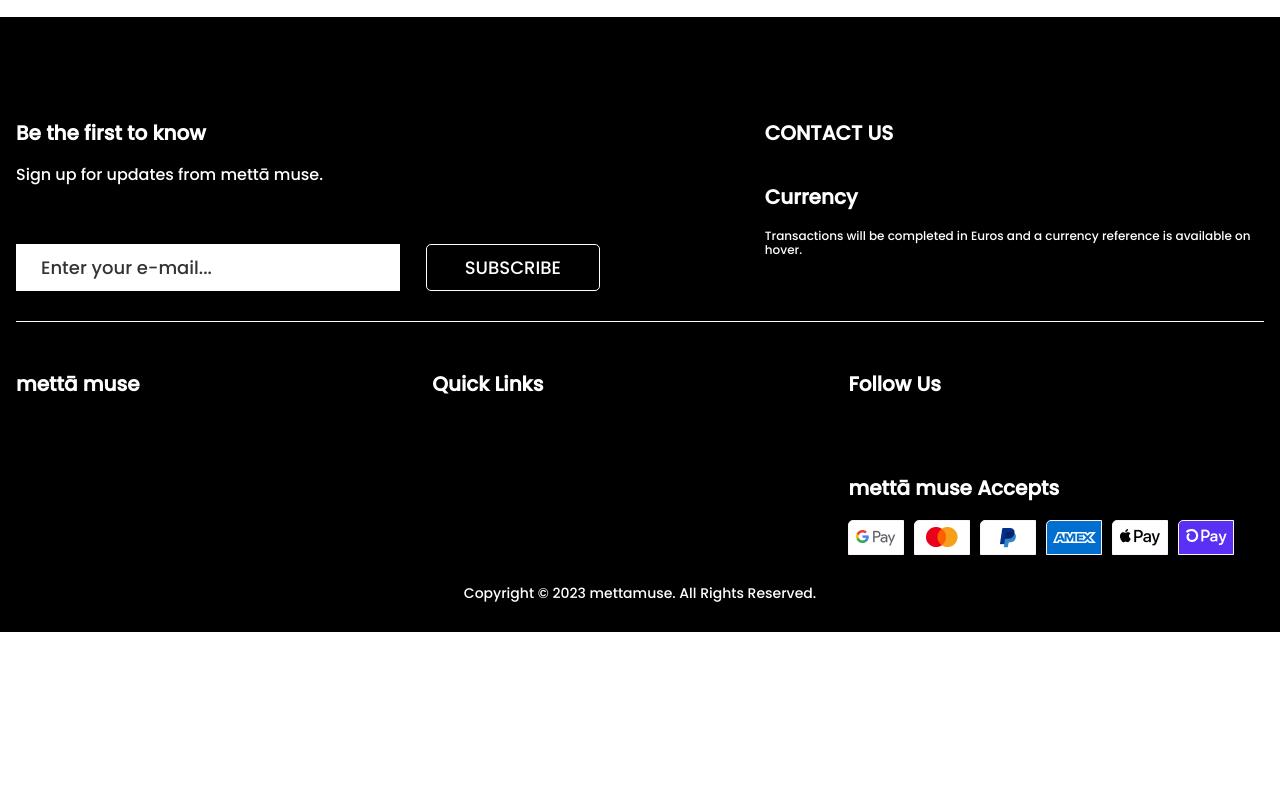
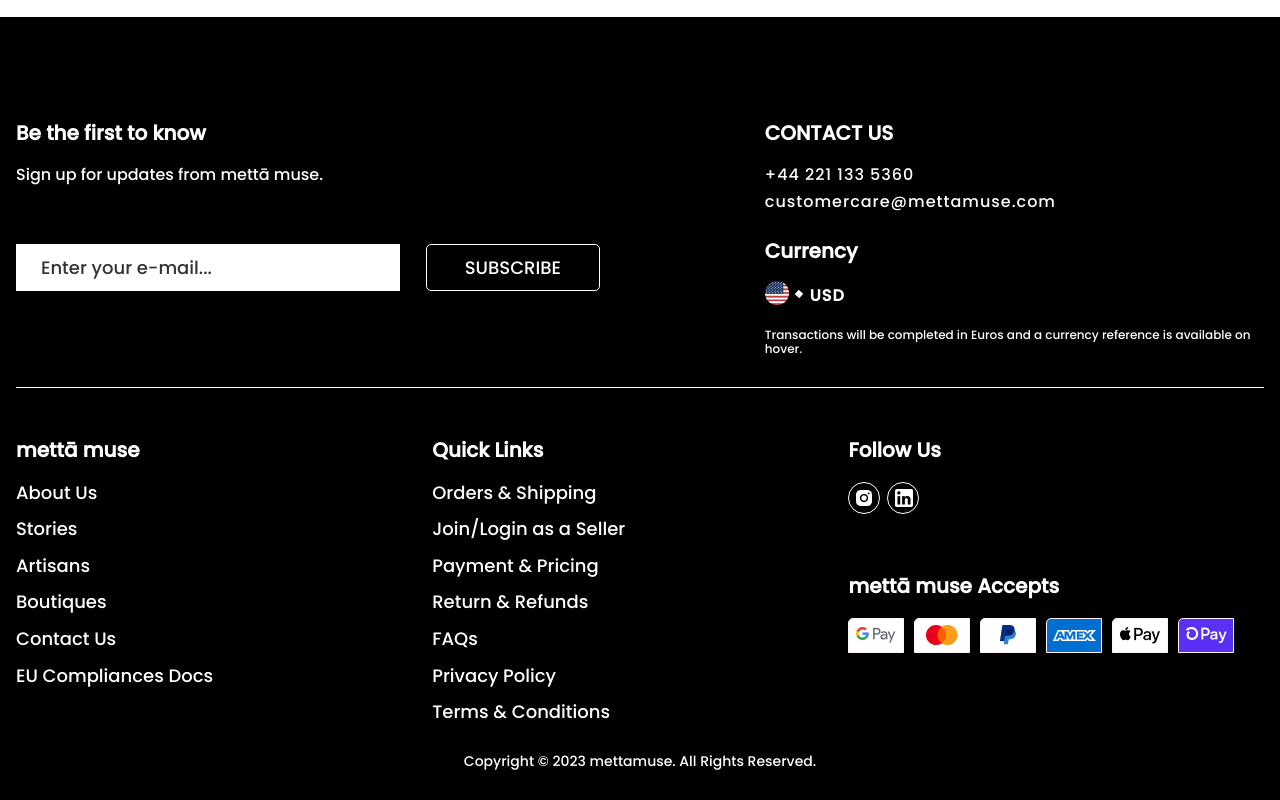
Before and after one commit to rubisinghchauhan123/Appscrip-task-rubi, a Next.js app: page / in a window 1280 px wide. Shown: the part 1640-2440 px from the top of the page. Before the commit the page ends 2272 px from the top, so only its background shows below. Built offline with nearby package versions, Linux system fonts and the light colour scheme; no server answers.

Commit message:
changes for minor footer

```diff
--- a/app/page.js
+++ b/app/page.js
@@ -29,6 +29,7 @@ export default function Home() {
   const [followUs, setFollowUs] = useState(false)
   const [contactUs, setContactUs] = useState(false)
   const [currency, setCurrency] = useState(false)
+
   const handleToggleMenu = () => {
     setIsShowMenu(prev => !prev);
   };
@@ -234,7 +235,7 @@ export default function Home() {
                 <div className="footer-top-right">
                   <div className="text-white top">
                     <h2 onClick={(() => setContactUs(!contactUs))}>CONTACT US</h2>
-                    {contactUs &&
+                    {contactUs || window.innerWidth > 767 &&
                     <ul className="contact-detail">
                       <li className="phone-no"><a href="tel:+44 221 133 5360">+44 221 133 5360</a></li>
                     <li className="email"><a
@@ -244,7 +245,7 @@ export default function Home() {
                   </div>
                   <div className="text-white bottom">
                     <h2 onClick={(() => setCurrency(!currency))}>Currency</h2>
-                   {currency && <div className="country-selector">
+                   {currency || window.innerWidth > 767 && <div className="country-selector">
                       <label htmlFor="countries">USD</label>
                       {/* <select name="countries" id="countries">
                         <option value="">America</option>
@@ -263,7 +264,7 @@ export default function Home() {
                   <div className="link" id="desktopnav">
                     <div className="quicklink text-white">
                       <h2 onClick={(() => setMettaMuse(!mettaMuse))}>mettā muse</h2>
-                      {mettaMuse &&
+                      {mettaMuse || window.innerWidth > 767 &&
                       <ul>
                         <li>About Us</li>
                         <li>Stories</li>
@@ -279,7 +280,7 @@ export default function Home() {
                   <div className="contact-details-container">
                     <div className="contact-details-left text-white">
                       <h2 onClick={(() => setQuickLinks(!quickLinks))}>Quick Links</h2>
-                      {quickLinks &&
+                      {quickLinks || window.innerWidth > 767 &&
                       <ul>
                         <li>Orders & Shipping</li>
                         <li>Join/Login as a Seller</li>
@@ -296,7 +297,7 @@ export default function Home() {
                   <div className="contact-details-conatiner">
                     <div className="contact-details-right text-white top">
                       <h2 onClick={(() => setFollowUs(!followUs))}>Follow Us</h2>
-                      {followUs &&
+                      {followUs || window.innerWidth > 767 &&
                       <ul className="payment">
                         <li className="left-icons igram-left-icon"><a href="https://www.instagram.com/"
                           target="_blank" rel="noopener noreferrer"></a></li>
```
